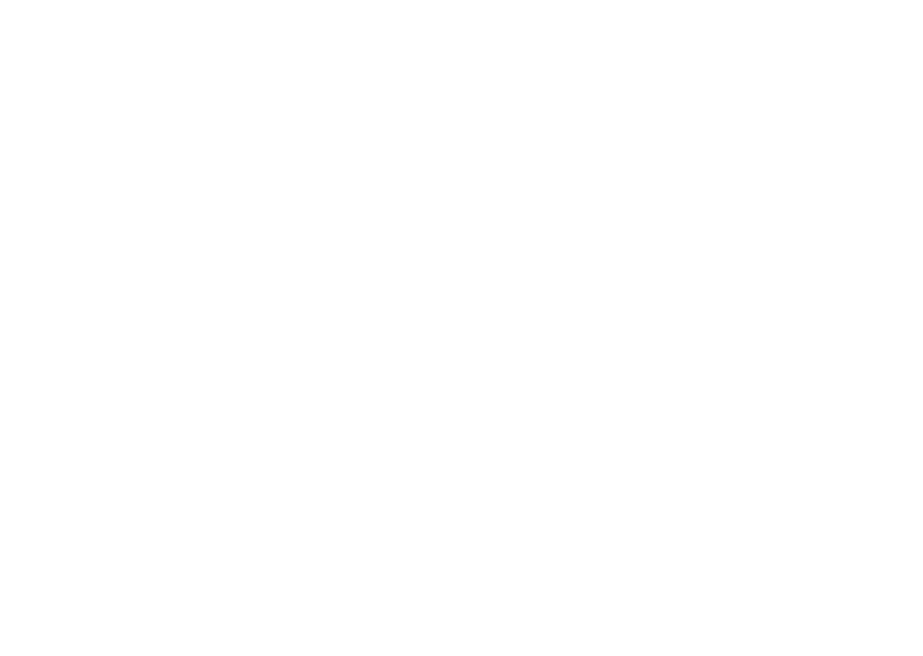
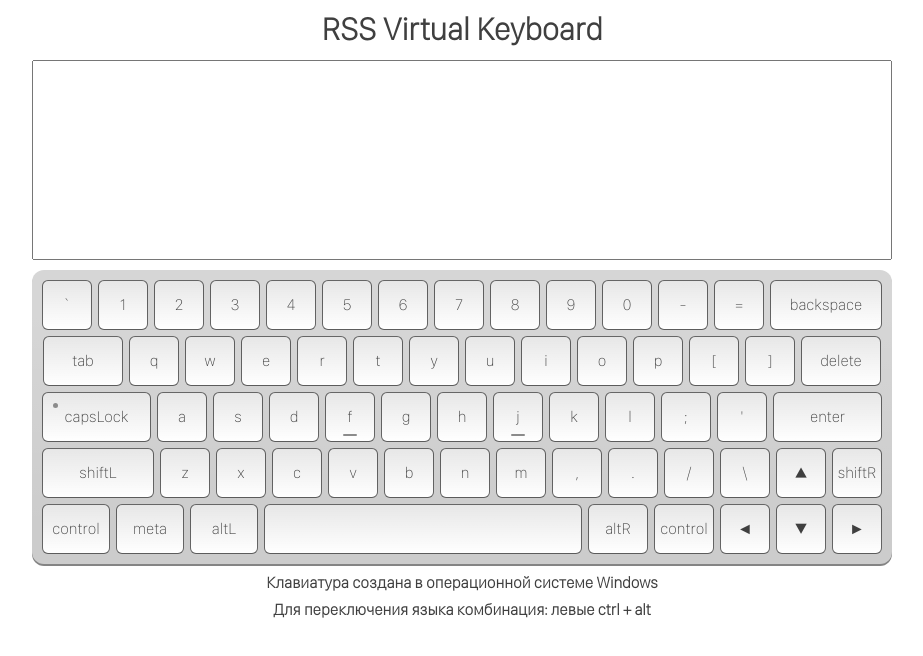
Before and after one commit to Dauhaliavets/virtual-keyboard, a website with bundled scripts: page index.html in a window 1280 px wide. Shown: the whole page, without its empty margins (178-1101 px from the left). Built offline with nearby package versions, Linux system fonts and the light colour scheme.

Commit message:
feat: implement class binding

```diff
--- a/index.html
+++ b/index.html
@@ -8,6 +8,6 @@
 	<title>Virtual Keyboard</title>
 </head>
 <body>
-	<script src="scripts/index.js"></script>
+	<script src="scripts/index.js" type="module"></script>
 </body>
 </html>
--- a/scripts/index.js
+++ b/scripts/index.js
@@ -1 +1,20 @@
-console.log("Virtual keyboard!")
+import { Element } from './Element.js';
+import { Keyboard } from './Keyboard.js';
+import { Output } from './Output.js';
+import { Store } from './Store.js';
+
+const defaultLanguage = 'en';
+let langFromStorage = localStorage.getItem('lang');
+langFromStorage = langFromStorage ? langFromStorage : defaultLanguage;
+
+const body = document.querySelector('body');
+const store = new Store(langFromStorage);
+const titleBlock = new Element(body, 'h1', 'title', 'RSS Virtual Keyboard');
+const outputBlock = new Output(body, 'textarea', 'output-block', '', store);
+const keyboard = new Keyboard(body, 'div', 'keyboard', '', store);
+const descriptionBlock = new Element(body, 'h3', 'description', 'Клавиатура создана в операционной системе Windows');
+const languageBlock = new Element(body, 'h3', 'language', 'Для переключения языка комбинация: левыe ctrl + alt');
+
+
+window.keyboard = keyboard;
+window.store = store;
```
